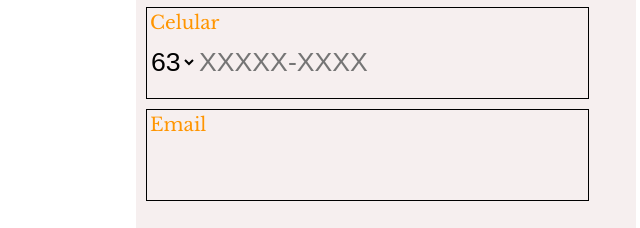
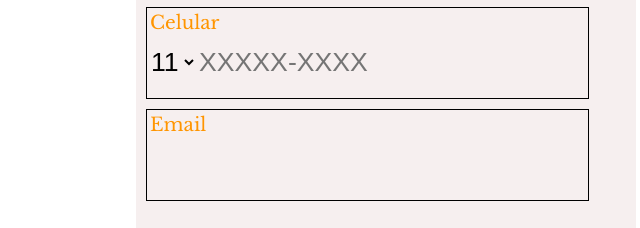
Before and after one commit to joao-the-carvalho/VenturusAcolhe-Mais, a plain HTML site: page front/Perfil/index.htm in a window 1280 px wide. Shown: the part 488-716 px from the top of the page, 574-1214 px from the left. Drawn offline with nearby package versions, Linux system fonts and the light colour scheme.

Commit message:
Concertando o DDD

```diff
--- a/front/Perfil/index.htm
+++ b/front/Perfil/index.htm
@@ -54,42 +54,42 @@
                                 <div class="cell2">
                                     <select name="ddd" id="ddd">
                                         <option value="11" selected>11</option>
-                                        <option value="12" selected>12</option>
-                                        <option value="13" selected>13</option>
-                                        <option value="14" selected>14</option>
-                                        <option value="15" selected>15</option>
-                                        <option value="16" selected>16</option>
-                                        <option value="17" selected>17</option>
-                                        <option value="18" selected>18</option>
-                                        <option value="19" selected>19</option>
-                                        <option value="22" selected>22</option>
-                                        <option value="21" selected>21</option>
-                                        <option value="24" selected>24</option>
-                                        <option value="27" selected>27</option>
-                                        <option value="28" selected>28</option>
-                                        <option value="31" selected>31</option>
-                                        <option value="32" selected>32</option>
-                                        <option value="33" selected>33</option>
-                                        <option value="34" selected>34</option>
-                                        <option value="35" selected>35</option>
-                                        <option value="37" selected>37</option>
-                                        <option value="38" selected>38</option>
-                                        <option value="41" selected>41</option>
-                                        <option value="42" selected>42</option>
-                                        <option value="43" selected>43</option>
-                                        <option value="44" selected>44</option>
-                                        <option value="45" selected>45</option>
-                                        <option value="46" selected>46</option>
-                                        <option value="47" selected>47</option>
-                                        <option value="48" selected>48</option>
-                                        <option value="49" selected>49</option>
-                                        <option value="51" selected>51</option>
-                                        <option value="53" selected>53</option>
-                                        <option value="54" selected>54</option>
-                                        <option value="55" selected>55</option>
-                                        <option value="61" selected>61</option>
-                                        <option value="62" selected>62</option>
-                                        <option value="63" selected>63</option>
+                                        <option value="12">12</option>
+                                        <option value="13">13</option>
+                                        <option value="14">14</option>
+                                        <option value="15">15</option>
+                                        <option value="16">16</option>
+                                        <option value="17">17</option>
+                                        <option value="18">18</option>
+                                        <option value="19">19</option>
+                                        <option value="22">22</option>
+                                        <option value="21">21</option>
+                                        <option value="24">24</option>
+                                        <option value="27">27</option>
+                                        <option value="28">28</option>
+                                        <option value="31">31</option>
+                                        <option value="32">32</option>
+                                        <option value="33">33</option>
+                                        <option value="34">34</option>
+                                        <option value="35">35</option>
+                                        <option value="37">37</option>
+                                        <option value="38">38</option>
+                                        <option value="41">41</option>
+                                        <option value="42">42</option>
+                                        <option value="43">43</option>
+                                        <option value="44">44</option>
+                                        <option value="45">45</option>
+                                        <option value="46">46</option>
+                                        <option value="47">47</option>
+                                        <option value="48">48</option>
+                                        <option value="49">49</option>
+                                        <option value="51">51</option>
+                                        <option value="53">53</option>
+                                        <option value="54">54</option>
+                                        <option value="55">55</option>
+                                        <option value="61">61</option>
+                                        <option value="62">62</option>
+                                        <option value="63">63</option>
                                     </select>
                                     <input type="tel" name="cell" id="cell" placeholder="XXXXX-XXXX" pattern="[0-9]{5}-[0-9]{4}" required>
                                 </div>
```
